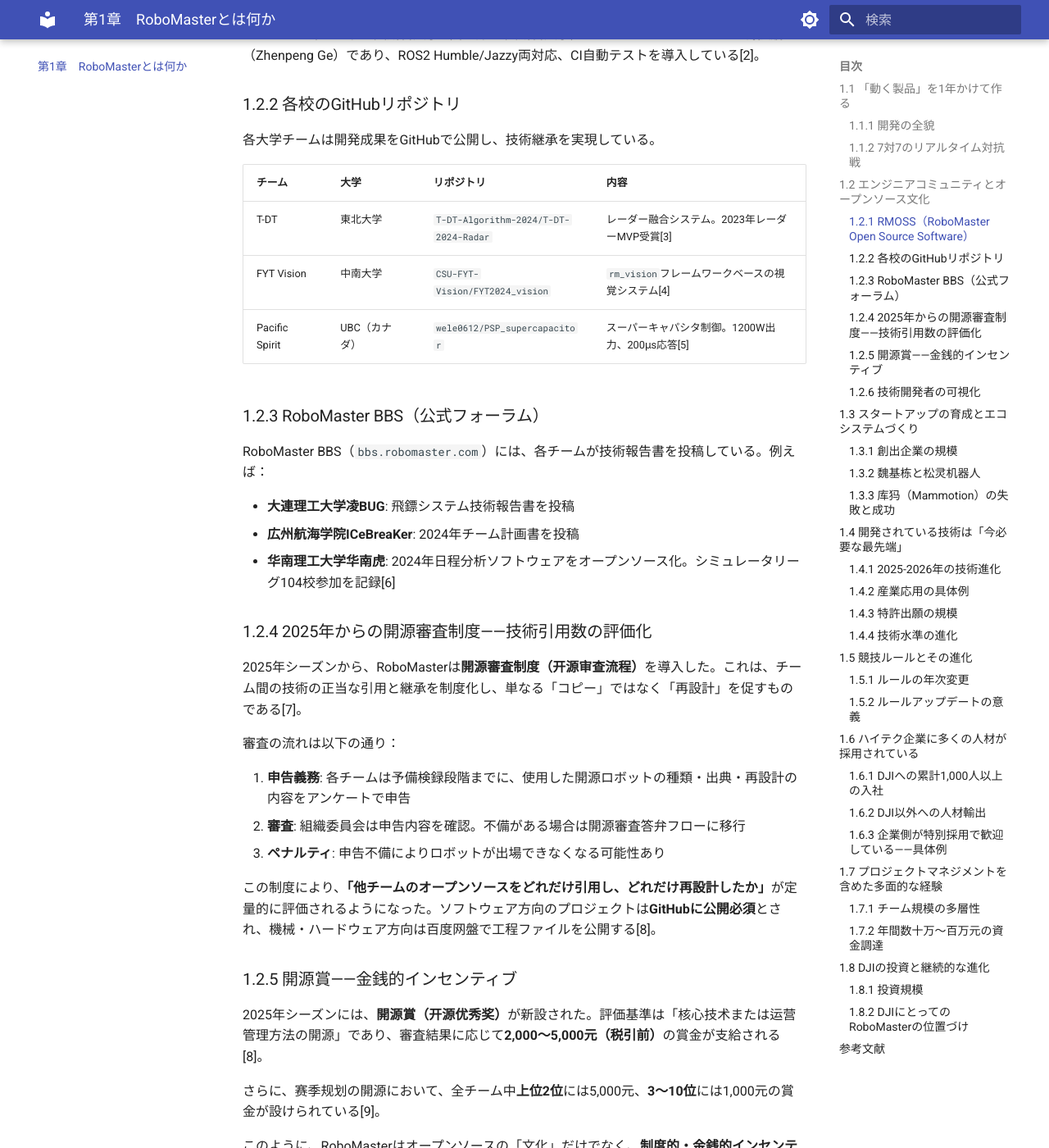
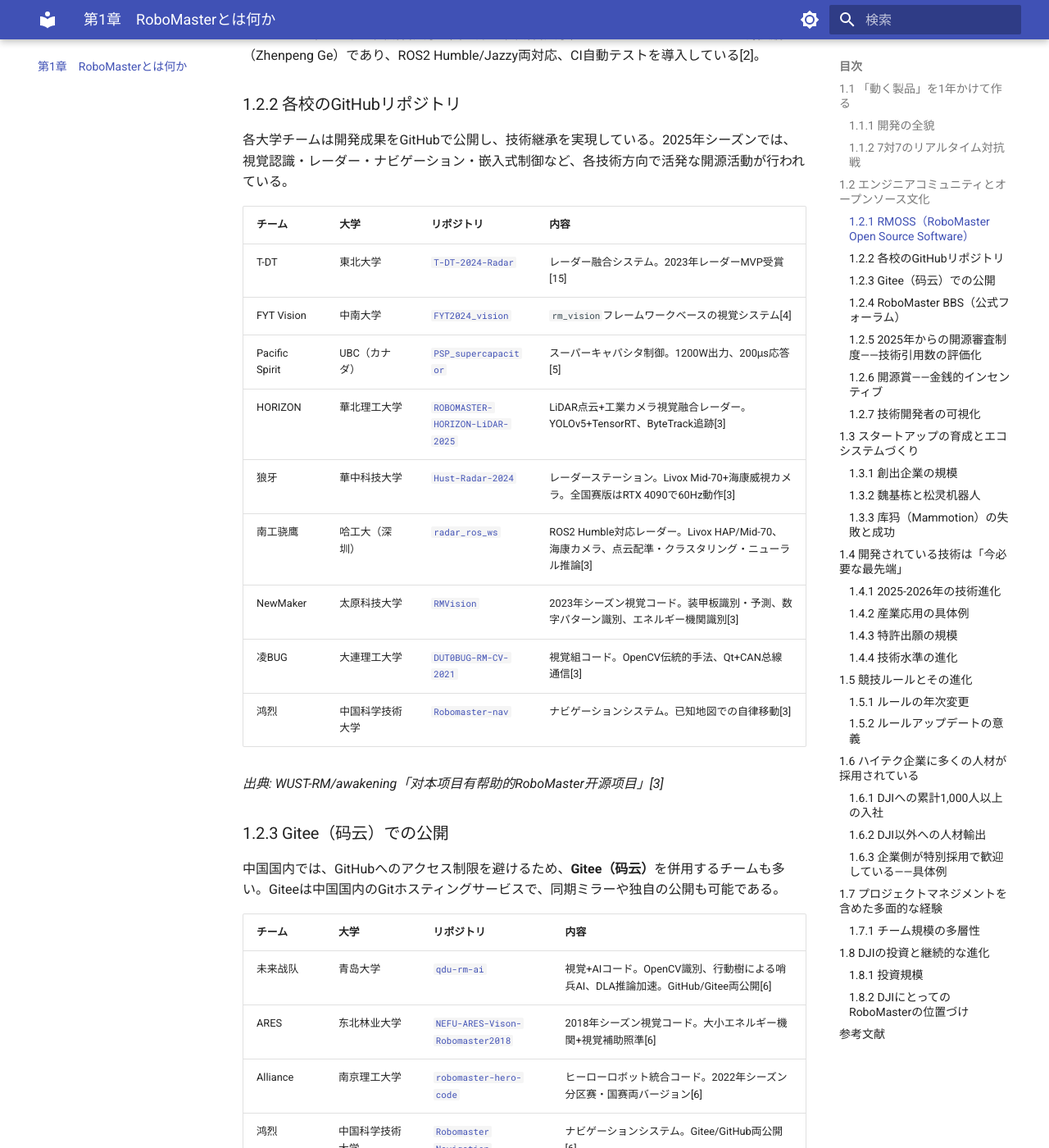
Before and after one commit to Nico-Tech-Shenzhen/robomaster-report, an MkDocs documentation site: the page built from docs/ch01.md, in a window 1280 px wide and 1400 px high, scrolled down 2212 px. Shown: the whole window at 82% size. Built offline with MkDocs 1.6.1 and Material for MkDocs 9.7.7, drawn with Linux system fonts in a browser that asks for light colours; some of the changed text lies outside the part shown.

Commit message:
Ch.1: Expand GitHub repos + add Gitee section + fix links + RULES updatenn- Add 9 GitHub repos (HORIZON, 狼牙, 南工骁鹰, NewMaker, 凌BUG, 鸿烈-nav) with clickable linksn- Add new 1.2.3 section: Gitee (码云) repos for China domestic hostingn- Add WUST-RM/awakening [3] as comprehensive open source project listn- Fix BBS URL in body text to be clickable link per new RULESn- Remove duplicate/corrupted content from previous editsn- Remove obsolete 30-50 person table (replaced by multi-layer team sizes)n- RULES.md: Add in-body URL link rule, fix duplicate content, add Gitee ref formatn- All 16 references now have clickable <URL> format

```diff
--- a/docs/ch01.md
+++ b/docs/ch01.md
@@ -62,23 +62,43 @@
 
 ### 1.2.2 各校のGitHubリポジトリ
 
-各大学チームは開発成果をGitHubで公開し、技術継承を実現している。
+各大学チームは開発成果をGitHubで公開し、技術継承を実現している。2025年シーズンでは、視覚認識・レーダー・ナビゲーション・嵌入式制御など、各技術方向で活発な開源活動が行われている。
 
 | チーム | 大学 | リポジトリ | 内容 |
 |---|---|---|---|
-| T-DT | 東北大学 | `T-DT-Algorithm-2024/T-DT-2024-Radar` | レーダー融合システム。2023年レーダーMVP受賞[3] |
-| FYT Vision | 中南大学 | `CSU-FYT-Vision/FYT2024_vision` | `rm_vision`フレームワークベースの視覚システム[4] |
-| Pacific Spirit | UBC（カナダ） | `wele0612/PSP_supercapacitor` | スーパーキャパシタ制御。1200W出力、200μs応答[5] |
+| T-DT | 東北大学 | [`T-DT-2024-Radar`](<https://github.com/T-DT-Algorithm-2024/T-DT-2024-Radar>) | レーダー融合システム。2023年レーダーMVP受賞[15] |
+| FYT Vision | 中南大学 | [`FYT2024_vision`](<https://github.com/CSU-FYT-Vision/FYT2024_vision>) | `rm_vision`フレームワークベースの視覚システム[4] |
+| Pacific Spirit | UBC（カナダ） | [`PSP_supercapacitor`](<https://github.com/wele0612/PSP_supercapacitor>) | スーパーキャパシタ制御。1200W出力、200μs応答[5] |
+| HORIZON | 華北理工大学 | [`ROBOMASTER-HORIZON-LiDAR-2025`](<https://github.com/BreCaspian/ROBOMASTER-HORIZON-LiDAR-2025>) | LiDAR点云+工業カメラ視覚融合レーダー。YOLOv5+TensorRT、ByteTrack追跡[3] |
+| 狼牙 | 華中科技大学 | [`Hust-Radar-2024`](<https://github.com/HUSTLYRM/Hust-Radar-2024>) | レーダーステーション。Livox Mid-70+海康威視カメラ。全国赛版はRTX 4090で60Hz動作[3] |
+| 南工骁鹰 | 哈工大（深圳） | [`radar_ros_ws`](<https://github.com/PageChen04/radar_ros_ws>) | ROS2 Humble対応レーダー。Livox HAP/Mid-70、海康カメラ、点云配準・クラスタリング・ニューラル推論[3] |
+| NewMaker | 太原科技大学 | [`RMVision`](<https://github.com/haikuosenlan/RMVision>) | 2023年シーズン視覚コード。装甲板識別・予測、数字パターン識別、エネルギー機関識別[3] |
+| 凌BUG | 大連理工大学 | [`DUT0BUG-RM-CV-2021`](<https://github.com/tbh111/DUT0BUG-RM-CV-2021>) | 視覚組コード。OpenCV伝統的手法、Qt+CAN总線通信[3] |
+| 鸿烈 | 中国科学技術大学 | [`Robomaster-nav`](<https://github.com/Yyz0305/Robomaster-nav>) | ナビゲーションシステム。已知地図での自律移動[3] |
 
-### 1.2.3 RoboMaster BBS（公式フォーラム）
+*出典: WUST-RM/awakening「对本项目有帮助的RoboMaster开源项目」[3]*
 
-RoboMaster BBS（`bbs.robomaster.com`）には、各チームが技術報告書を投稿している。例えば：
+### 1.2.3 Gitee（码云）での公開
+
+中国国内では、GitHubへのアクセス制限を避けるため、**Gitee（码云）**を併用するチームも多い。Giteeは中国国内のGitホスティングサービスで、同期ミラーや独自の公開も可能である。
+
+| チーム | 大学 | リポジトリ | 内容 |
+|---|---|---|---|
+| 未来战队 | 青岛大学 | [`qdu-rm-ai`](<https://gitee.com/c12h22o11/qdu-rm-ai>) | 視覚+AIコード。OpenCV識別、行動樹による哨兵AI、DLA推論加速。GitHub/Gitee両公開[6] |
+| ARES | 东北林业大学 | [`NEFU-ARES-Vison-Robomaster2018`](<https://gitee.com/fishHub/NEFU-ARES-Vison-Robomaster2018>) | 2018年シーズン視覚コード。大小エネルギー機関+視覚補助照準[6] |
+| Alliance | 南京理工大学 | [`robomaster-hero-code`](<https://gitee.com/mapuzhi/robomaster-hero-code>) | ヒーローロボット統合コード。2022年シーズン分区赛・国赛両バージョン[6] |
+| 鸿烈 | 中国科学技術大学 | [`Robomaster Navigation`](<https://gitee.com/Yyz0305/robomaster-nav>) | ナビゲーションシステム。Gitee/GitHub両公開[6] |
+
+### 1.2.4 RoboMaster BBS（公式フォーラム）
+
+
+RoboMaster BBS（[bbs.robomaster.com](<https://bbs.robomaster.com>)）には、各チームが技術報告書を投稿している。例えば：
 
 - **大連理工大学凌BUG**: 飛鏢システム技術報告書を投稿
 - **広州航海学院ICeBreaKer**: 2024年チーム計画書を投稿
 - **华南理工大学华南虎**: 2024年日程分析ソフトウェアをオープンソース化。シミュレータリーグ104校参加を記録[6]
 
-### 1.2.4 2025年からの開源審査制度——技術引用数の評価化
+### 1.2.5 2025年からの開源審査制度——技術引用数の評価化
 
 2025年シーズンから、RoboMasterは**開源審査制度（开源审查流程）**を導入した。これは、チーム間の技術の正当な引用と継承を制度化し、単なる「コピー」ではなく「再設計」を促すものである[7]。
 
@@ -90,7 +110,7 @@
 
 この制度により、**「他チームのオープンソースをどれだけ引用し、どれだけ再設計したか」**が定量的に評価されるようになった。ソフトウェア方向のプロジェクトは**GitHubに公開必須**とされ、機械・ハードウェア方向は百度网盤で工程ファイルを公開する[8]。
 
-### 1.2.5 開源賞——金銭的インセンティブ
+### 1.2.6 開源賞——金銭的インセンティブ
 
 2025年シーズンには、**開源賞（开源优秀奖）**が新設された。評価基準は「核心技术または运营管理方法の開源」であり、審査結果に応じて**2,000〜5,000元（税引前）**の賞金が支給される[8]。
 
@@ -254,30 +274,6 @@
 
 **シーズンを通じた変化**: チームはシーズン初盤（9〜10月）に**新入生の大規模採用**を行い、100名以上の候補者から選抜を経て、本戦に向けて精鋭を絞り込んでいく。この採用・育成プロセス自体が、企業の採用活動と同様の経験を学生に与えている（詳細は第2章「人材とアウトカム」で述べる）。
 
-RoboMasterチームは通常**30〜50人**のメンバーで構成される。チーム内には以下の役割分担がある[11]：
-
-| 役割 | 人数 | 担当内容 |
-|---|---|---|
-| キャプテン | 1名 | 全体統括、スポンサー交渉、予算管理 |
-| 副キャプテン | 1〜2名 | 技術統括、スケジュール管理 |
-| 機械班 | 10〜15名 | ロボットの設計・加工・組み立て |
-| 電装班 | 5〜10名 | 回路設計、モーター駆動、電源管理 |
-| 制御班 | 10〜15名 | ソフトウェア、コンピュータビジョン、SLAM |
-| 戦術班 | 3〜5名 | 試合戦略立案、データ分析 |
-| 宣伝・広報班 | 2〜3名 | スポンサー獲得、SNS運用、動画制作 |
-
-### 1.7.2 年間数十万〜百万元の資金調達
-
-チームの年間運営費は、**数十万元から数百万元**に達する。資金源は以下の通り[11]：
-
-| 資金源 | 典型的な規模 | 獲得方法 |
-|---|---|---|
-| 大学からの予算 | 10〜50万元 | 学内申請、指導教員を通じた配分 |
-| 企業スポンサー | 10〜100万元 | DJI、T-Motor、Intel RealSense等の部品提供・資金援助 |
-| 校友・OBネットワーク | 5〜20万元 | 卒業生の寄付、技術指導との交換 |
-| クラウドファンディング | 変動 | 社会的一般への支援呼びかけ |
-
----
 
 ## 1.8 DJIの投資と継続的な進化
 
@@ -299,13 +295,14 @@
 
 ---
 
+
 ## 参考文献
 
 [1] DJI Technology Co., Ltd., "RoboMaster 2024 Annual Competition Report," Shenzhen, China, 2024. [Online]. Available: <https://www.robomaster.com/zh-CN/resource/pages/announcement>
 
 [2] Z. Ge, "rmoss_core — RoboMaster OSS base modules," GitHub, 2024. [Online]. Available: <https://github.com/robomaster-oss/rmoss_core>
 
-[3] T-DT Algorithm Team, "T-DT-2024-Radar," GitHub, 2024. [Online]. Available: <https://github.com/T-DT-Algorithm-2024/T-DT-2024-Radar>
+[3] WUST-RM, "awakening — RoboMaster open source project list," GitHub, 2026. [Online]. Available: <https://github.com/WUST-RM/awakening>
 
 [4] CSU FYT Vision Team, "FYT2024_vision," GitHub, 2024. [Online]. Available: <https://github.com/CSU-FYT-Vision/FYT2024_vision>
 
@@ -327,5 +324,8 @@
 
 [13] DJI RoboMaster Organizing Committee, "RoboMaster 2026 机甲大师超级对抗赛比赛规则手册V1.2.0," 2025. [Online]. Available: <https://bbs-web-static.robomaster.com/96d4042cd8cc4a5aad10c31c9b028e5b1767087376172/RoboMaster%202026%20%E6%9C%BA%E7%94%B2%E5%A4%A7%E5%B8%88%E8%B6%85%E7%BA%A7%E5%AF%B9%E6%8A%97%E8%B5%9B%E6%AF%94%E8%B5%9B%E8%A7%84%E5%88%99%E6%89%8B%E5%86%8CV1.2.0%EF%BC%8820251230%EF%BC%89.pdf>
 
+[14] DJI RoboMaster Organizing Committee, "关于RoboMaster 2025机甲大师超级对抗赛·全国总决赛入场老队员&宣传人员申请资格及流程的说明," 2025. [Online]. Available: <https://www.robomaster.com/zh-CN/resource/pages/announcement/1851>
 
-[14] DJI RoboMaster Organizing Committee, "关于RoboMaster 2025机甲大师超级对抗赛·全国总决赛入场老队员&宣传人员申请资格及流程的说明," 2025. [Online]. Available: <https://www.robomaster.com/zh-CN/resource/pages/announcement/1851>
+[15] T-DT Algorithm Team, "T-DT-2024-Radar," GitHub, 2024. [Online]. Available: <https://github.com/T-DT-Algorithm-2024/T-DT-2024-Radar>
+
+[16] 青岛大学未来战队, "qdu-rm-ai," Gitee, 2023. [Online]. Available: <https://gitee.com/c12h22o11/qdu-rm-ai>
```
Also changed, not shown: other parts of docs/ch01.md (+1 -1 lines), RULES.md (+6 -11 lines).
